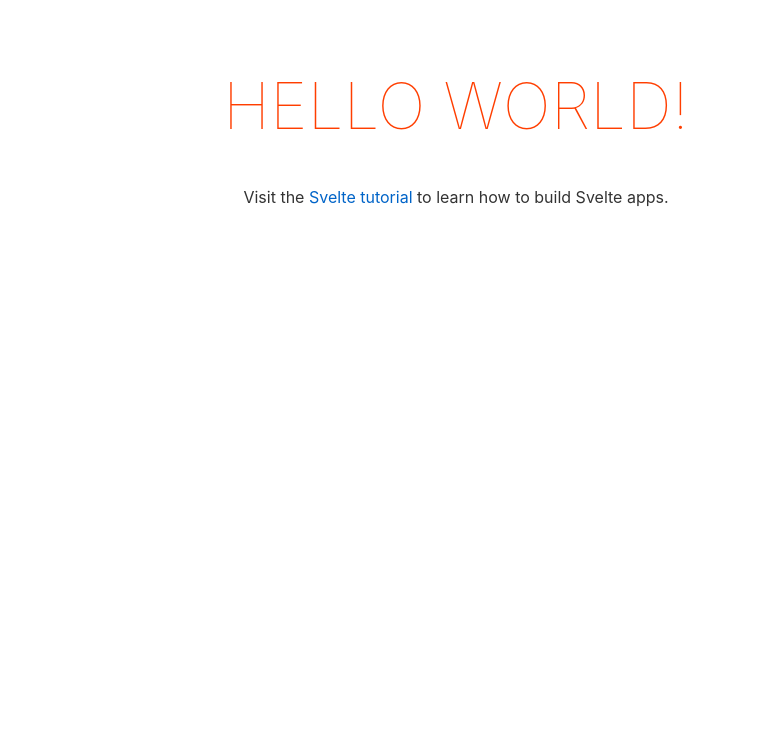
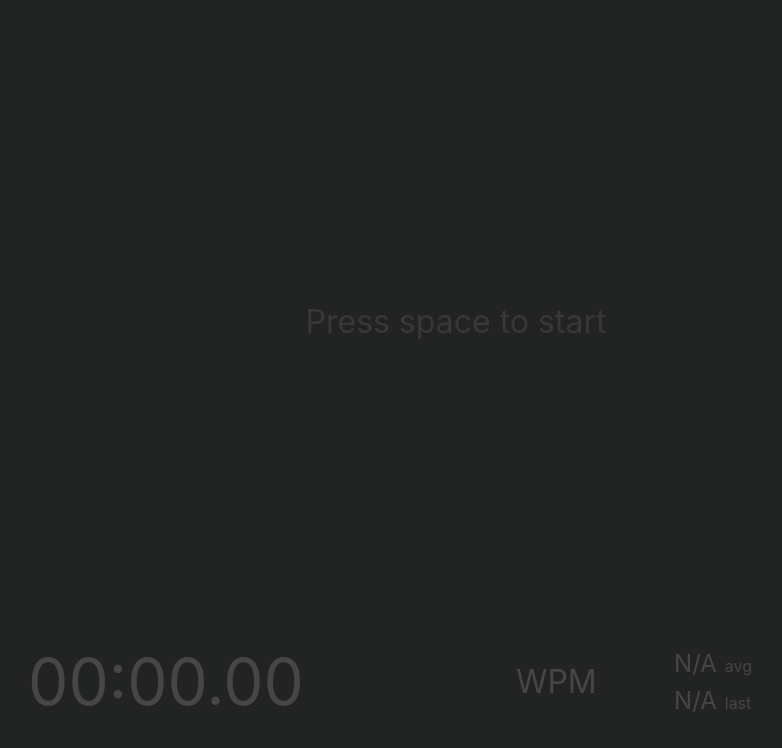
Before and after one commit to IbraheemR/speed_reader, a Svelte app: page / in a window 1280 px wide. Shown: the top 748 px of the page, without its empty margins (184-966 px from the left). Built offline with nearby package versions, Linux system fonts and the light colour scheme.

Commit message:
Implement basic controller

```diff
--- a/public/global.css
+++ b/public/global.css
@@ -1,19 +1,31 @@
-html, body {
+:root {
+  --theme-bg: #222323;
+  --theme-fg: #f0f6f0;
+  --theme-mid: #464644;
+}
+
+html,
+body {
   position: relative;
   width: 100%;
   height: 100%;
+
+  /* overflow: hidden; */
+
+  background-color: var(--theme-bg);
 }
 
 body {
-	color: #333;
+  color: var(--theme-fg);
   margin: 0;
-	padding: 8px;
+  padding: 5rem;
   box-sizing: border-box;
-	font-family: -apple-system, BlinkMacSystemFont, "Segoe UI", Roboto, Oxygen-Sans, Ubuntu, Cantarell, "Helvetica Neue", sans-serif;
+  font-family: -apple-system, BlinkMacSystemFont, "Segoe UI", Roboto,
+    Oxygen-Sans, Ubuntu, Cantarell, "Helvetica Neue", sans-serif;
 }
 
 a {
-	color: rgb(0,100,200);
+  color: rgb(0, 100, 200);
   text-decoration: none;
 }
 
@@ -22,14 +34,17 @@ a:hover {
 }
 
 a:visited {
-	color: rgb(0,80,160);
+  color: rgb(0, 80, 160);
 }
 
 label {
   display: block;
 }
 
-input, button, select, textarea {
+input,
+button,
+select,
+textarea {
   font-family: inherit;
   font-size: inherit;
   -webkit-padding: 0.4em 0;
--- a/src/App.svelte
+++ b/src/App.svelte
@@ -1,30 +1,50 @@
+
 <script lang="ts">
-	export let name: string;
+	import LineView from "./components/LineView.svelte";
+import TimeView from "./components/TimeView.svelte";
+import WpmView from "./components/WPMView.svelte";
+	import Controller, { State } from "./controller/Controller";
+
+	export let controller: Controller;
 </script>
 
 <main>
-	<h1>Hello {name}!</h1>
-	<p>Visit the <a href="https://svelte.dev/tutorial">Svelte tutorial</a> to learn how to build Svelte apps.</p>
+	<div class="line">
+		<LineView {controller}></LineView>
+	</div>
+	<div class="time" class:grey={$controller.state !== State.FINISHED}>
+		<TimeView {controller}></TimeView>
+	</div>
+	<div class="wpm" class:grey={$controller.state !== State.FINISHED}>
+		<WpmView {controller}></WpmView>
+	</div>
+
 </main>
 
 <style>
 	main {
-		text-align: center;
-		padding: 1em;
-		max-width: 240px;
-		margin: 0 auto;
+		height: 100%;
+
+		display: grid;
+		grid-template-areas: "line line" "time wpm";
+		grid-template-rows: 1fr auto;
+		align-items: center;
+		gap: 5rem;
 	}
 
-	h1 {
-		color: #ff3e00;
-		text-transform: uppercase;
-		font-size: 4em;
-		font-weight: 100;
+	.line {
+		grid-area: line;
 	}
 
-	@media (min-width: 640px) {
-		main {
-			max-width: none;
-		}
+	.time {
+		grid-area: time;
+	}
+
+	.wpm {
+		grid-area: wpm;
+	}
+
+	.grey {
+		color: var(--theme-mid);
 	}
 </style>
--- /dev/null
+++ b/src/components/LineView.svelte
@@ -0,0 +1,31 @@
+<script lang="ts">
+import Controller, { State } from "../controller/Controller";
+export let controller: Controller;
+
+let grey = false;
+
+</script>
+
+
+<div class:grey={$controller.state !== State.IN_PROGRESS}>
+{#if controller.state === State.READY}
+    Press space to start
+{:else if  controller.state === State.IN_PROGRESS}
+    {$controller.currentLine}
+{:else}
+    Done
+{/if}
+</div>
+
+<style>
+    div {
+        font-size: 2rem;
+        text-align: center;
+
+        padding: 2rem;
+    }
+
+    div.grey {
+        color: rgb(56, 56, 55);
+    }
+</style>
--- /dev/null
+++ b/src/components/TimeView.svelte
@@ -0,0 +1,28 @@
+<script lang="ts">
+    import type Controller from "../controller/Controller";
+
+
+    export let controller: Controller;
+    let mins = 0, secs = 0, cents = 0;
+
+    function updateTime() {
+        let diff = $controller.startTimestamp ? ($controller.finishTimestamp ?? Date.now()) - $controller.startTimestamp : 0;
+
+        mins = Math.floor(diff / 1000 / 60);
+        secs = Math.floor(diff / 1000) % 1000;
+        cents = Math.floor(diff / 10) % 100;
+    }
+
+    setInterval(updateTime, 10)
+</script>
+
+
+<div>{mins.toString().padStart(2, "0")}:{secs.toString().padStart(2, "0")}.{cents.toString().padStart(2, "0")}</div>
+
+<style>
+    div {
+        grid-area: stat;
+        font-size: 4rem;
+        text-align: center;
+    }
+</style>
--- /dev/null
+++ b/src/components/WPMView.svelte
@@ -0,0 +1,77 @@
+<script lang="ts">
+    import type Controller from "../controller/Controller";
+
+
+    export let controller: Controller;
+    // TODO: abstracts to a stats cotroller? or maybe util functions are sufficient
+    // TODO: Graph?
+</script>
+
+
+
+<section>
+    <div class="title">WPM</div>
+    <div class="avg stat">
+        {#if $controller.wpmHistory.length > 0}
+            {(
+                $controller.wpmHistory
+                .reduce((a, b) => a + b)
+                /$controller.wpmHistory.length
+            ).toFixed(2)}
+        {:else}
+            N/A
+        {/if}
+</div>
+    <div class="avg label"> avg</div>
+    <div class="last stat">{$controller.lastWpm?.toFixed(2) ?? "N/A"}</div>
+    <div class="last label">last</div>
+
+</section>
+
+<style>
+    section {
+        max-width: 30rem;
+
+        display: grid;
+        grid-template-areas: "title avg avglabel" "title last lastlabel";
+        grid-template-columns: auto 7rem 1fr;
+        gap: 0.5rem;
+        align-items: baseline;
+
+        font-size: 1.5rem;
+    }
+
+    .title {
+        grid-area: title;
+        font-size: 2rem;
+
+        align-self: center;
+    }
+
+    .stat {
+        text-align: right;
+    }
+
+    .label {
+        font-size: 1rem;
+    }
+
+    .avg.stat {
+        grid-area: avg;
+        text-align: right;
+
+    }
+
+    .avg.label {
+        grid-area: avglabel;
+    }
+
+    .last.stat {
+        grid-area: last;
+        text-align: right;
+    }
+
+    .last.label {
+        grid-area: lastlabel;
+    }
+</style>
--- /dev/null
+++ b/src/controller/Controller.ts
@@ -0,0 +1,86 @@
+import { writable, Writable } from "svelte/store";
+
+export default class Controller {
+  currentIndex = -1;
+  lastLineTimestamp: number;
+  startTimestamp: number;
+  finishTimestamp: number;
+  wpmHistory: number[] = [];
+
+  state = State.READY;
+
+  store: Writable<Controller>;
+  subscribe: (
+    run: (value: Controller) => void,
+    invalidate?: (value?: Controller) => void
+  ) => () => void;
+
+  constructor(public words: string[]) {
+    this.store = writable(this);
+    this.subscribe = this.store.subscribe;
+
+    window.addEventListener("keydown", (event) => {
+      if (event.code == "Space") this.onPlayerInput();
+    });
+  }
+
+  private onPlayerInput() {
+    switch (this.state) {
+      case State.READY:
+        this.state = State.IN_PROGRESS;
+        this.onStart();
+        this.onPlayerInput();
+        break;
+
+      case State.IN_PROGRESS:
+        this.onLineEnd();
+        if (this.currentIndex < this.words.length - 1) {
+          this.currentIndex++;
+        } else {
+          this.state = State.FINISHED;
+          this.onPlayerInput();
+        }
+        break;
+
+      case State.FINISHED:
+        this.onFinish();
+        break;
+    }
+
+    this.store.set(this);
+  }
+
+  private onStart() {
+    this.startTimestamp = Date.now();
+  }
+
+  private onLineEnd() {
+    let now = Date.now();
+    if (this.lastLineTimestamp) {
+      let diff = now - this.lastLineTimestamp;
+      let words = this.currentLine.split(" ").length;
+      let wpm = words / (diff / 1000 / 60);
+
+      this.wpmHistory.push(wpm);
+    }
+
+    this.lastLineTimestamp = now;
+  }
+
+  private onFinish() {
+    this.finishTimestamp = Date.now();
+  }
+
+  get currentLine() {
+    return this.words[this.currentIndex];
+  }
+  get lastWpm() {
+    return this.wpmHistory[this.wpmHistory.length - 1];
+  }
+}
+
+export enum State {
+  READY,
+  IN_PROGRESS,
+  FINISHED,
+}
--- a/src/main.ts
+++ b/src/main.ts
@@ -1,9 +1,40 @@
 import App from "./App.svelte";
+
+import Controller from "./controller/Controller";
+
+const controller = new Controller([
+  "SCENE I. A desert place.",
+  "Thunder and lightning. Enter three Witches ",
+  "First Witch",
+  "When shall we three meet again",
+  "In thunder, lightning, or in rain?",
+  "Second Witch",
+  "When the hurlyburly's done,",
+  "When the battle's lost and won.",
+  "Third Witch",
+  "That will be ere the set of sun.",
+  "First Witch",
+  "Where the place?",
+  "Second Witch",
+  "Upon the heath.",
+  "Third Witch",
+  "There to meet with Macbeth.",
+  "First Witch",
+  "I come, Graymalkin!",
+  "Second Witch",
+  "Paddock calls.",
+  "Third Witch",
+  "Anon.",
+  "ALL",
+  "Fair is foul, and foul is fair:",
+  "Hover through the fog and filthy air.",
+  "Exeunt",
+]);
 
 const app = new App({
   target: document.body,
   props: {
-    name: "world",
+    controller,
   },
 });
 
```
Lines whose indentation alone changed are shown as unchanged.
